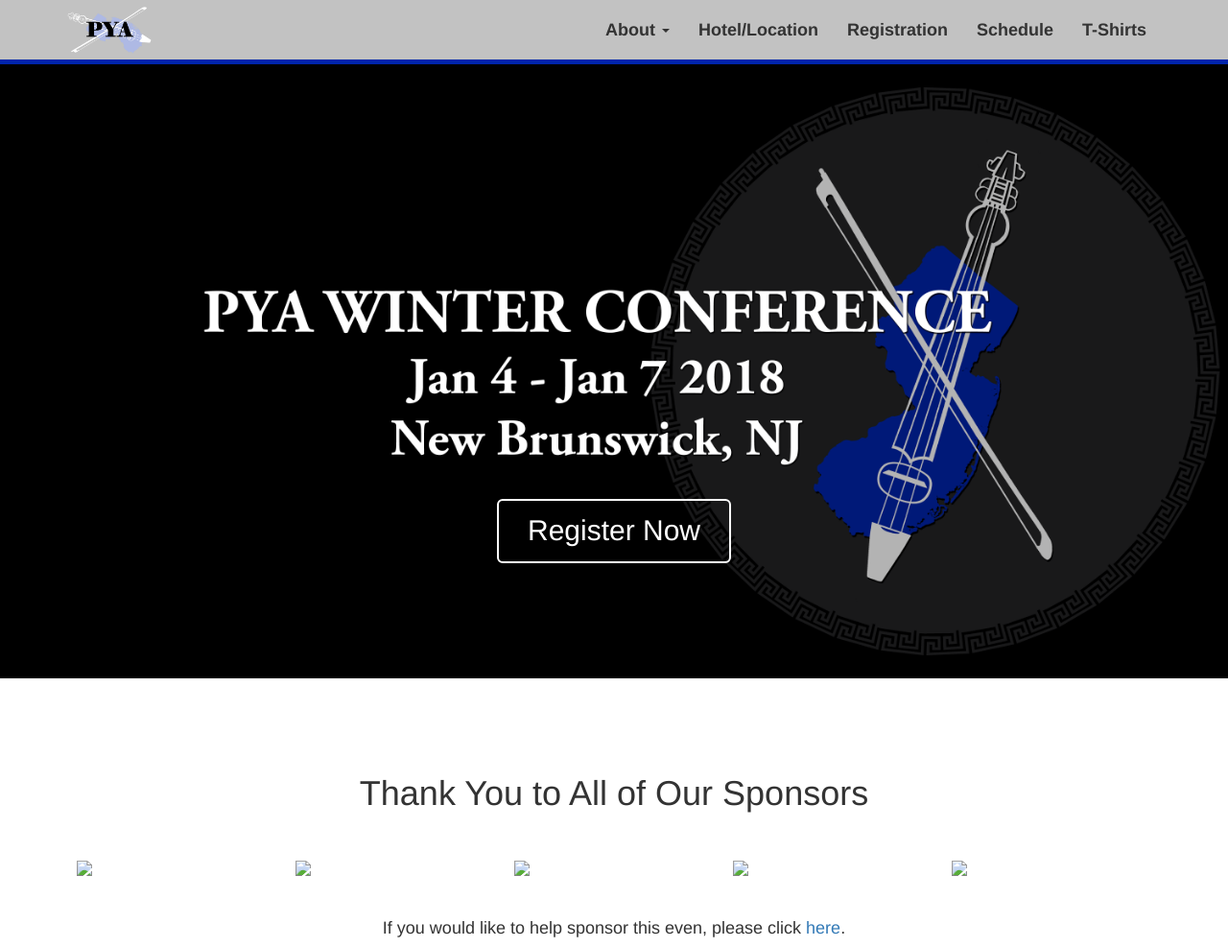
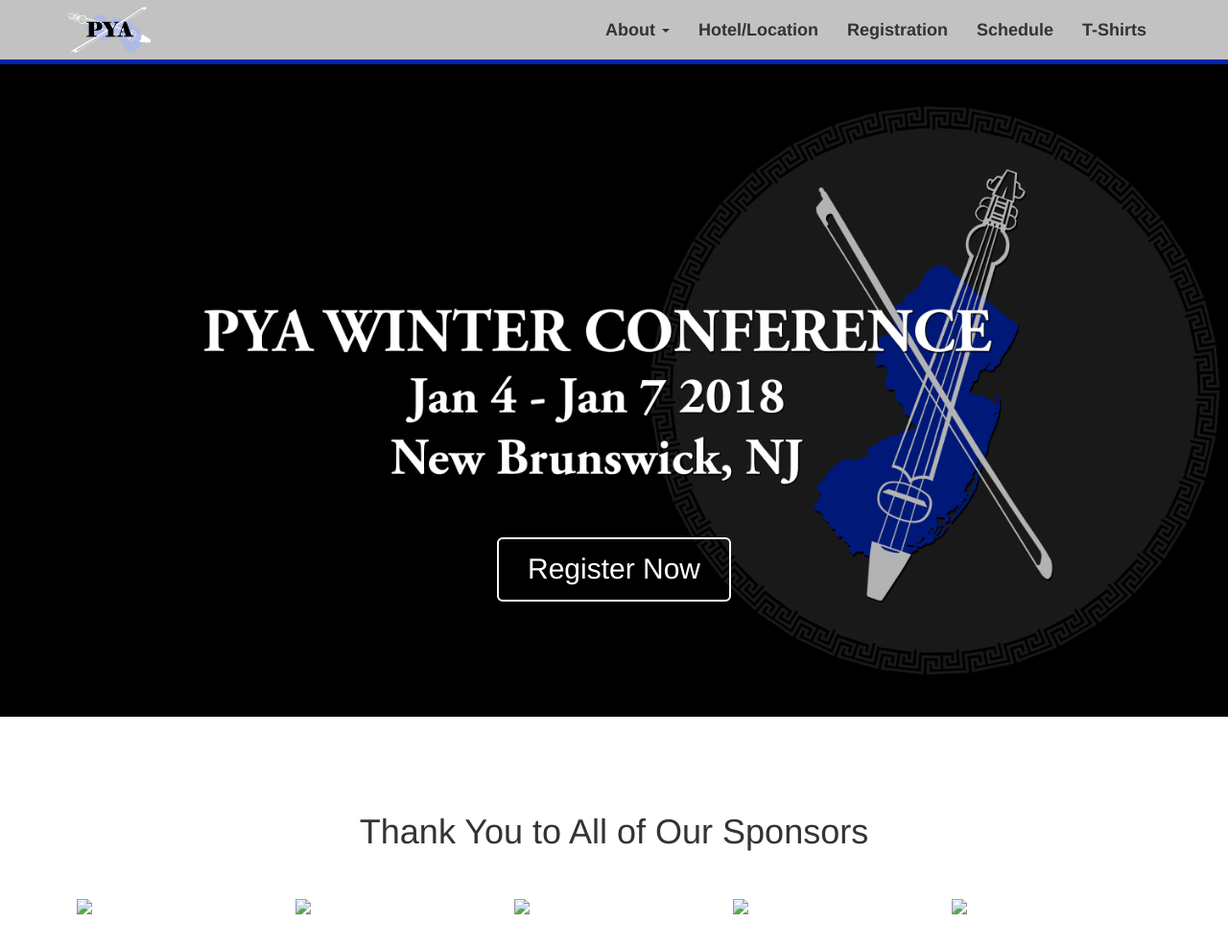
Before and after one commit to eHatz/CretanSite, a PHP site: page /home.html in a window 1280 px wide. Shown: the top 987 px of the page at 96% size. Run offline with PHP 8.4, Linux system fonts and the light colour scheme; some libraries are stand-ins or nearby versions.

Commit message:
fixed home banner updated navs

```diff
--- a/css/main.css
+++ b/css/main.css
@@ -24,6 +24,7 @@
 .home-register {
 	position: relative;
 	background-color: black;
+	padding: 20px 0;
 }
 .home-register img{
 	width: 100%;
```
